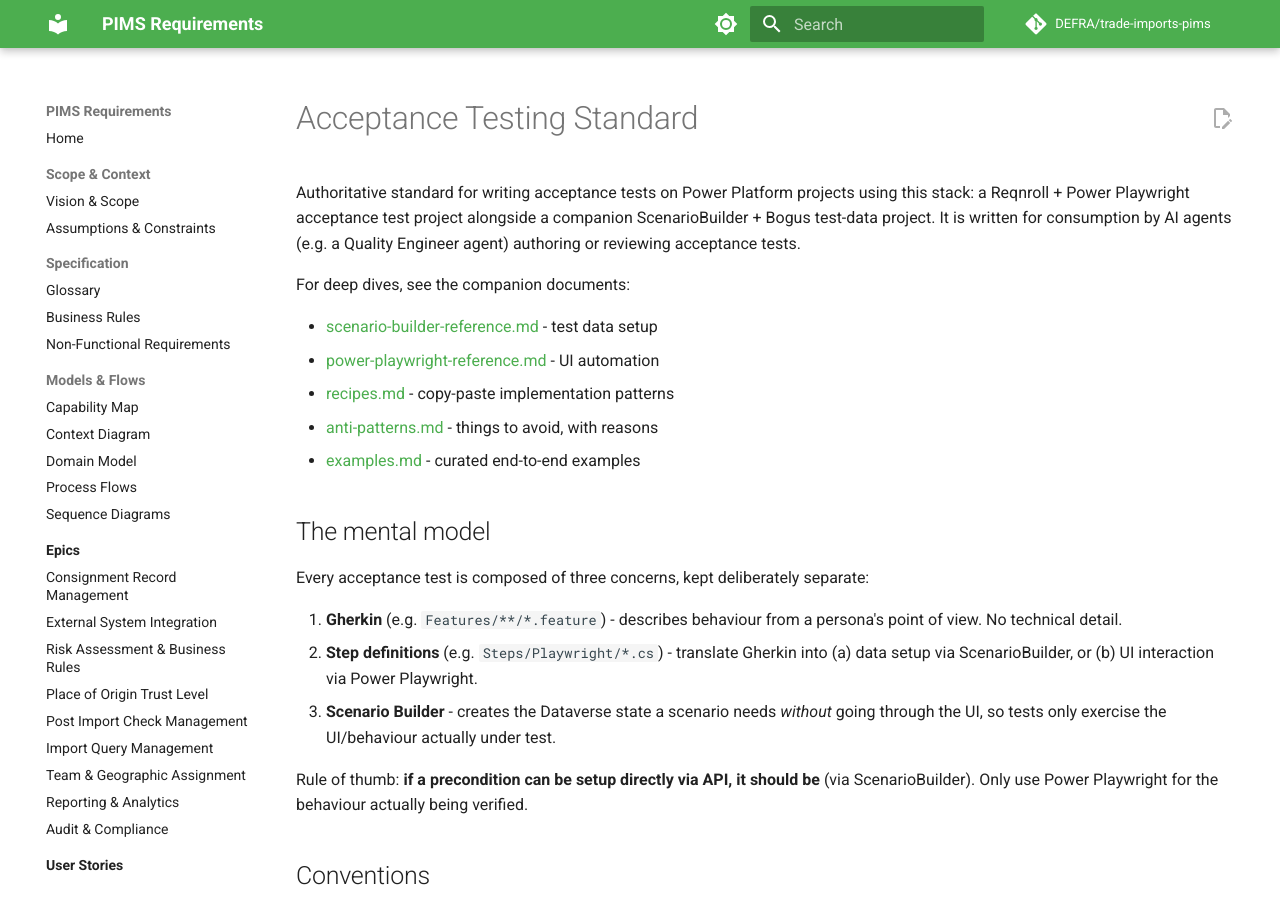
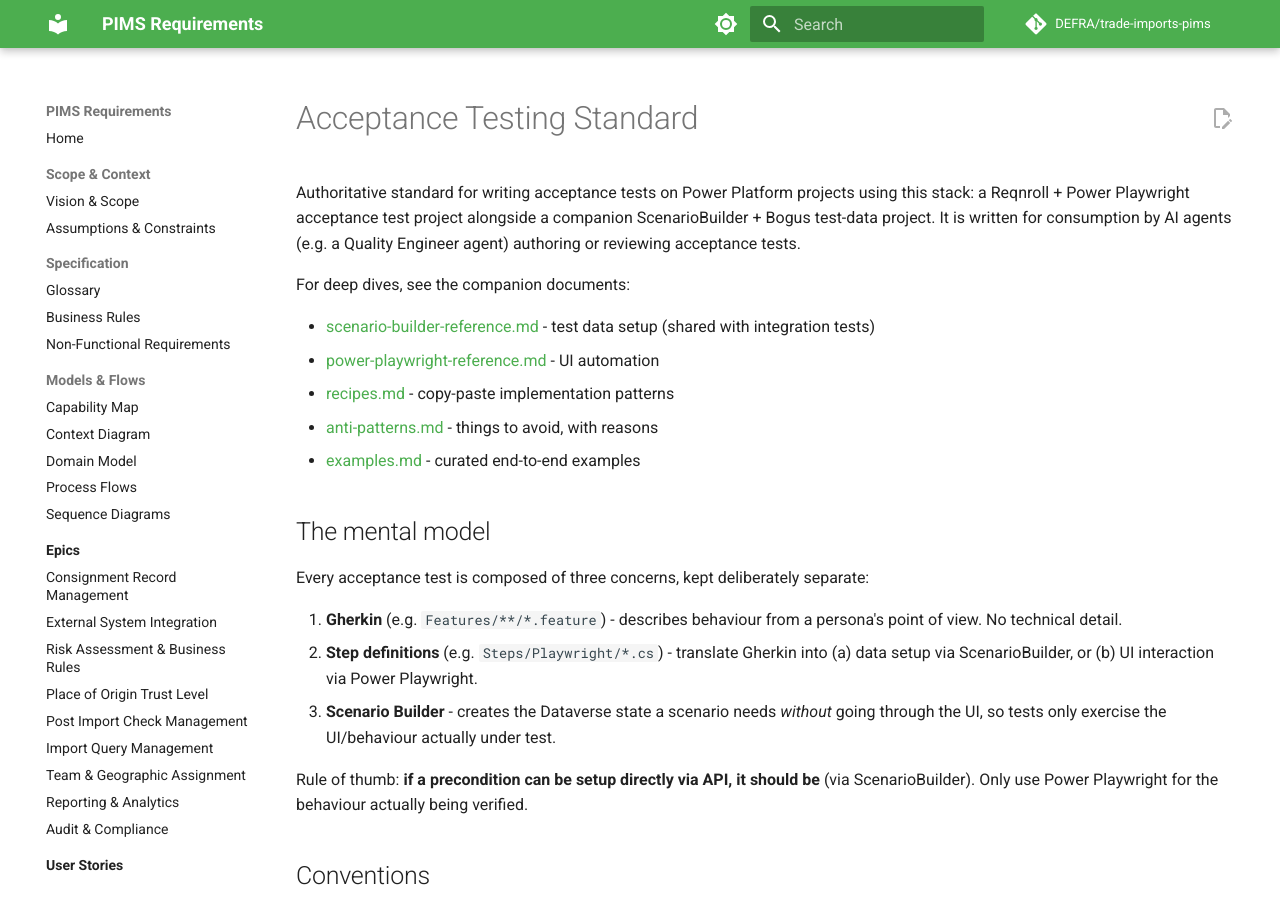
Before and after one commit to DEFRA/trade-imports-pims, an MkDocs documentation site: the page built from docs/testing/acceptance/acceptance-testing-standard.md, in a window 1280 px wide and 900 px high. Built offline with MkDocs 1.6.1 and Material for MkDocs 9.7.7, drawn with Linux system fonts in a browser that asks for light colours; a script that is not in the unit is left out; comment, search, counter and statistics services are not loaded.

Commit message:
docs: restructure testing docs

```diff
--- a/docs/testing/acceptance-testing-standard.md
+++ b/docs/testing/acceptance/acceptance-testing-standard.md
@@ -8,7 +8,7 @@
 
 For deep dives, see the companion documents:
 
-- [scenario-builder-reference.md](scenario-builder-reference.md) - test data setup
+- [scenario-builder-reference.md](../scenario-builder-reference.md) - test data setup (shared with integration tests)
 - [power-playwright-reference.md](power-playwright-reference.md) - UI automation
 - [recipes.md](recipes.md) - copy-paste implementation patterns
 - [anti-patterns.md](anti-patterns.md) - things to avoid, with reasons
```
Also changed, not shown: docs/testing/acceptance/anti-patterns.md (renamed from docs/testing/anti-patterns.md), docs/testing/acceptance/examples.md (renamed from docs/testing/examples.md), docs/testing/acceptance/power-playwright-reference.md (renamed from docs/testing/power-playwright-reference.md), docs/testing/acceptance/recipes.md (renamed from docs/testing/recipes.md), 1 other file.
